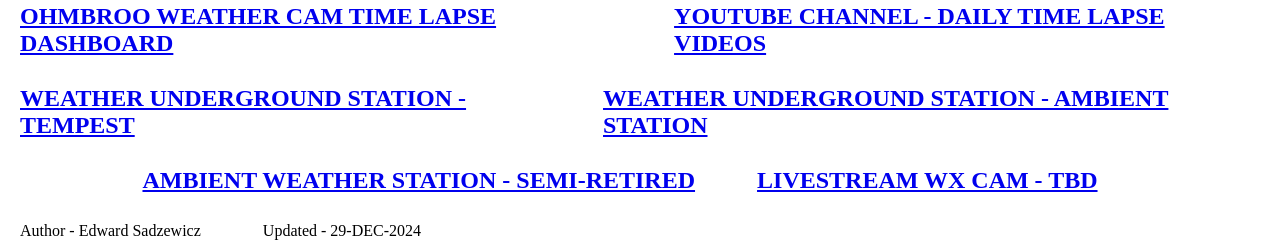
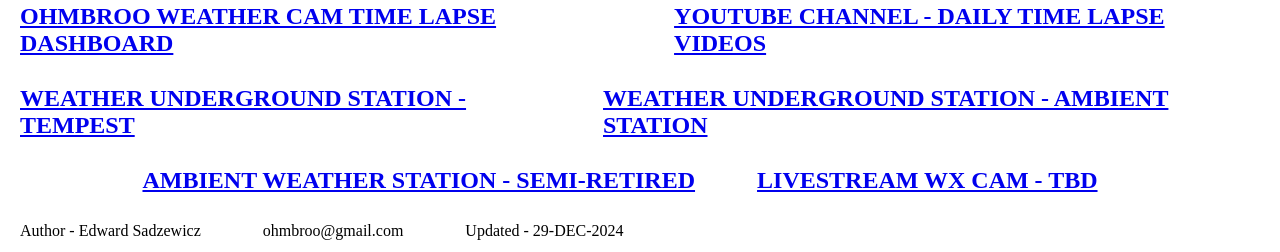
Before and after one commit to ohmbroo/ohmbroo, a PHP site: page / in a window 1280 px wide. Shown: the part 870-1122 px from the top of the page. Run offline with PHP 8.4, Linux system fonts and the light colour scheme.

Commit message:
Code cleanup and add e-mail in footer.

```diff
--- a/index.php
+++ b/index.php
@@ -4,15 +4,6 @@
 To change this template file, choose Tools | Templates
 and open the template in the editor.
 -->
-<html>
-  <head>
-    <meta charset="UTF-8">
-          <title>OHMBROO</title>
-     <link rel="icon" href="rainbow.png">
-<!--     <link rel="icon" href="beer-2.svg"> -->
-<!--      <link rel="icon" href="rainbow-balloon.png"> -->
-<!--     <link rel="icon" href="darth-vader.png">     -->
-  </head>
 <?php
 ////////////////////////////////////////////////////////////////////////////////
 //
@@ -33,8 +24,15 @@
 //include_once 'config/lang_config.php';
 //include_once 'translations/' . $lang_file;
 ?>
-<!DOCTYPE html>
 <html>
+<head>
+<title>OHMBROO</title>
+<meta charset="UTF-8">
+<link rel="icon" href="rainbow.png">
+<!--     <link rel="icon" href="beer-2.svg"> -->
+<!--      <link rel="icon" href="rainbow-balloon.png"> -->
+<!--     <link rel="icon" href="darth-vader.png">     -->
+
 
 <style>
 #nav {
@@ -46,18 +44,21 @@
   font-size: 10px;
   display: inline-block;
 }
+.newspaper {
+  column-count: 2;
+}
 </style>
 <style type="text/css">
   td { padding: 2px 50px 2px 10px; } <!-- top, right, bottom, left -->
 </style>
-
+</head>
 <body id="page1">
     <!-- header -->
     <!-- this do nothing
     <div class="bg">
     <div class="main">
     -->
-    <header>
+<!--    <header> -->
   <!-- This did nothing   <div class="row-1">  -->
 
 <h1><center><a class="logo" >OHMBROO WEATHER CAM NORTH HDG 120 - <a href="index.php">CLICK HERE TO UPDATE PIC</a></center>
@@ -68,10 +69,7 @@
            href="./snapshot/2024-10-20-CamsSelfie1.jpg">OHMBROO CAMS SELFIE</a></td>
                 <!-- src="snapshot/2024-10-20-CamsSelfie1.jpg" -->
   </table></center>
-
 </h1>
-
-
   <!--
   <h1>
         <center><table>
@@ -91,10 +89,12 @@
                  end webcam.io widget -->
 <h2>
 <center><table>
+
   <td><a class="logo" target="_blank" rel="noopener noreferrer"
          href="http://webcam.io/webcams/dzoG2z/">OHMBROO WEATHER CAM TIME LAPSE DASHBOARD</a></td>
   <td><a class="logo" target="_blank" rel="noopener noreferrer"
          href="http://www.youtube.com/user/ohmbroo/">YOUTUBE CHANNEL - DAILY TIME LAPSE VIDEOS</a></td>
+
 </table></center>
 </h2>
 <h2>
@@ -113,30 +113,19 @@
       <a href="http://www.youtube.com/user/ohmbroo/">LIVESTREAM WX CAM - TBD </a>
   <!--<a href="https://www.youtube.com/channel/UCQYvjlZeNZ8KgEmJx58ES6w/live">LIVESTREAM WX CAM - TBD </a> -->
 </table></center>
+    <!--   <h1><center><a class="logo" href="gallery.php">KATRINA GALLERY [limited]</a></center> -->
 
-             <!--   <h1><center><a class="logo" href="gallery.php">KATRINA GALLERY [limited]</a></center>
-             -->
 </h2>
-  </body>
 <table>
-
-
-        <tfoot align="center">
   <tr>
     <td>Author - Edward Sadzewicz</td>
+    <td>ohmbroo@gmail.com</td>
     <td>Updated - 29-DEC-2024</td>
-
   </tr>
-        </tfoot>
 </table>
-  <!--<tfoot align="right">
-     <p>Author: Edward Sadzewicz - Updated 27-MAY-2024</p>
-  </tfoot>
-  <!--
-  <footer>
-  <p>Author: Edward Sadzewicz - Updated 27-MAY-2024</p>
   <!--<p><a href="mailto:hege@example.com">hege@example.com</a></p>
 </footer>
 -->
-  </header>
+  <!-- </header>    -->
+</body>
 </html>
```
Lines whose indentation alone changed are shown as unchanged.
